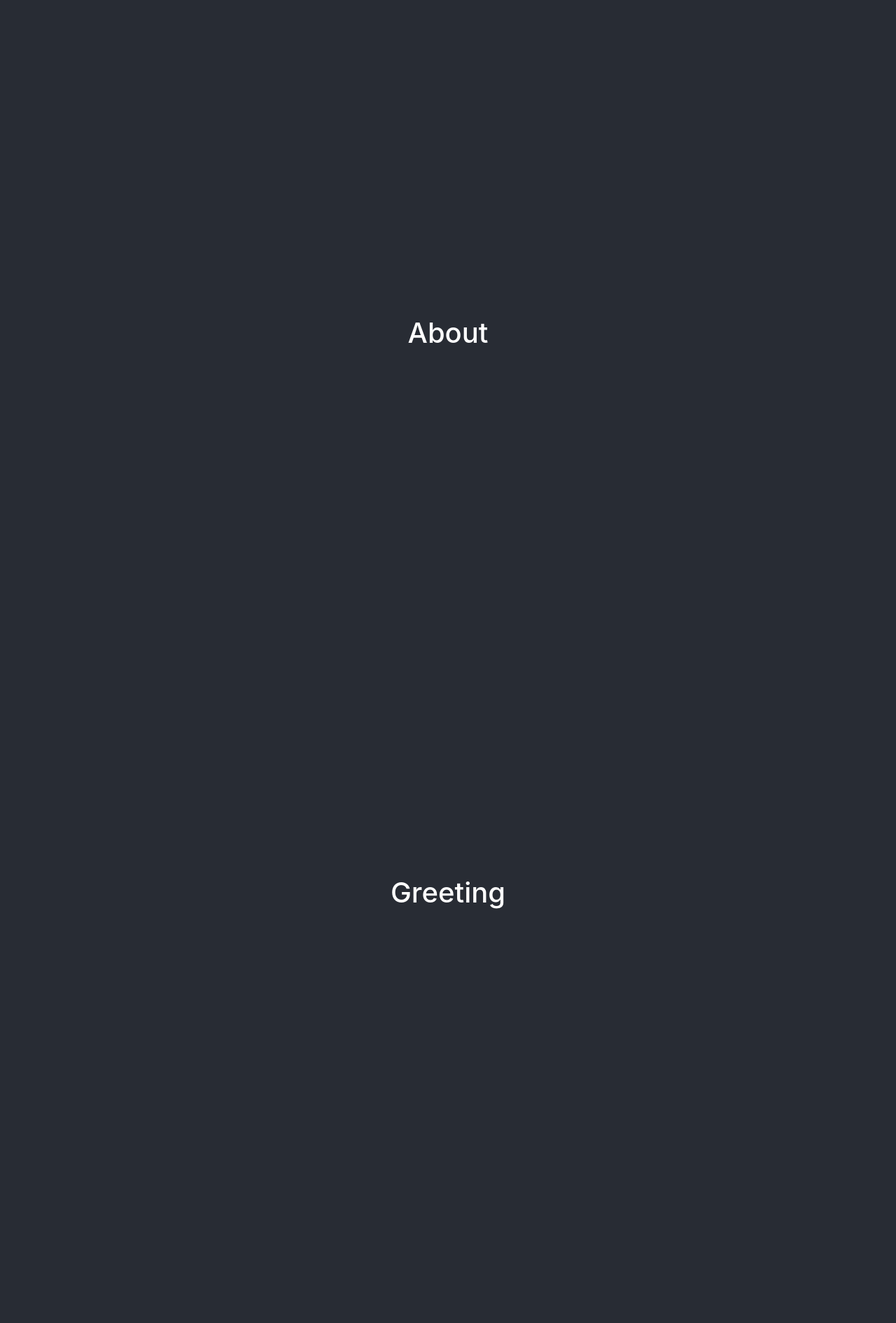
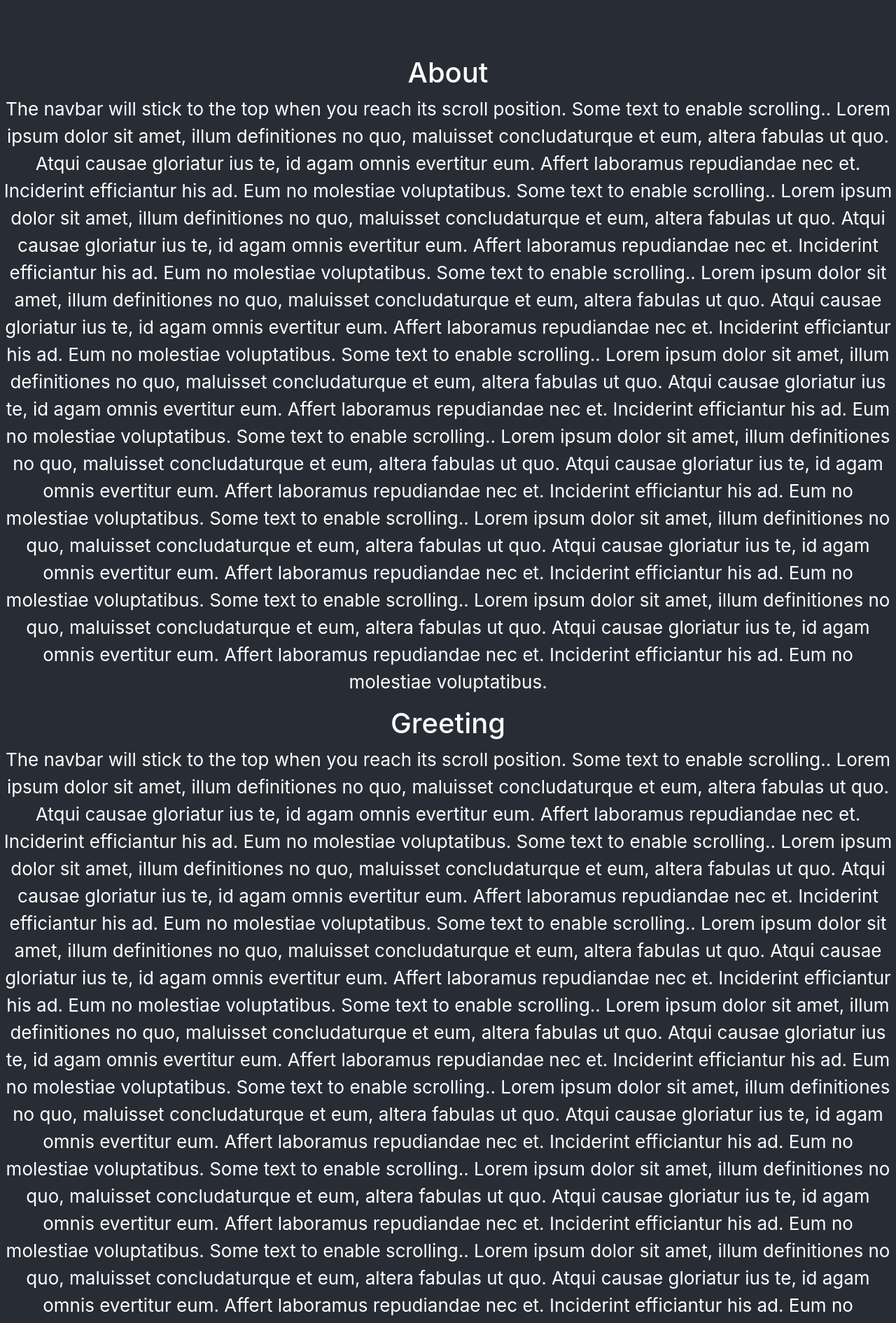
Before and after one commit to john-yo-ahn/hbcwebsite, a React (Create React App) app: page / in a window 1280 px wide. Shown: the part 720-2611 px from the top of the page at 70% size. Built offline with nearby package versions, Linux system fonts and the light colour scheme; the HTML template or start-up script is replaced by a standard one.

Commit message:
ADD: added sample  text for fitting

```diff
--- a/src/components/about.js
+++ b/src/components/about.js
@@ -18,6 +18,41 @@ function About() {
           Learn React
         </a> */}
         <h1>About</h1>
+        <p>
+          The navbar will stick to the top when you reach its scroll position.
+          Some text to enable scrolling.. Lorem ipsum dolor sit amet, illum
+          definitiones no quo, maluisset concludaturque et eum, altera fabulas
+          ut quo. Atqui causae gloriatur ius te, id agam omnis evertitur eum.
+          Affert laboramus repudiandae nec et. Inciderint efficiantur his ad.
+          Eum no molestiae voluptatibus. Some text to enable scrolling.. Lorem
+          ipsum dolor sit amet, illum definitiones no quo, maluisset
+          concludaturque et eum, altera fabulas ut quo. Atqui causae gloriatur
+          ius te, id agam omnis evertitur eum. Affert laboramus repudiandae nec
+          et. Inciderint efficiantur his ad. Eum no molestiae voluptatibus. Some
+          text to enable scrolling.. Lorem ipsum dolor sit amet, illum
+          definitiones no quo, maluisset concludaturque et eum, altera fabulas
+          ut quo. Atqui causae gloriatur ius te, id agam omnis evertitur eum.
+          Affert laboramus repudiandae nec et. Inciderint efficiantur his ad.
+          Eum no molestiae voluptatibus. Some text to enable scrolling.. Lorem
+          ipsum dolor sit amet, illum definitiones no quo, maluisset
+          concludaturque et eum, altera fabulas ut quo. Atqui causae gloriatur
+          ius te, id agam omnis evertitur eum. Affert laboramus repudiandae nec
+          et. Inciderint efficiantur his ad. Eum no molestiae voluptatibus. Some
+          text to enable scrolling.. Lorem ipsum dolor sit amet, illum
+          definitiones no quo, maluisset concludaturque et eum, altera fabulas
+          ut quo. Atqui causae gloriatur ius te, id agam omnis evertitur eum.
+          Affert laboramus repudiandae nec et. Inciderint efficiantur his ad.
+          Eum no molestiae voluptatibus. Some text to enable scrolling.. Lorem
+          ipsum dolor sit amet, illum definitiones no quo, maluisset
+          concludaturque et eum, altera fabulas ut quo. Atqui causae gloriatur
+          ius te, id agam omnis evertitur eum. Affert laboramus repudiandae nec
+          et. Inciderint efficiantur his ad. Eum no molestiae voluptatibus. Some
+          text to enable scrolling.. Lorem ipsum dolor sit amet, illum
+          definitiones no quo, maluisset concludaturque et eum, altera fabulas
+          ut quo. Atqui causae gloriatur ius te, id agam omnis evertitur eum.
+          Affert laboramus repudiandae nec et. Inciderint efficiantur his ad.
+          Eum no molestiae voluptatibus.
+        </p>
       </header>
     </div>
   );
--- a/src/components/greeting.js
+++ b/src/components/greeting.js
@@ -18,6 +18,41 @@ function Greeting() {
           Learn React
         </a> */}
         <h1>Greeting</h1>
+        <p>
+          The navbar will stick to the top when you reach its scroll position.
+          Some text to enable scrolling.. Lorem ipsum dolor sit amet, illum
+          definitiones no quo, maluisset concludaturque et eum, altera fabulas
+          ut quo. Atqui causae gloriatur ius te, id agam omnis evertitur eum.
+          Affert laboramus repudiandae nec et. Inciderint efficiantur his ad.
+          Eum no molestiae voluptatibus. Some text to enable scrolling.. Lorem
+          ipsum dolor sit amet, illum definitiones no quo, maluisset
+          concludaturque et eum, altera fabulas ut quo. Atqui causae gloriatur
+          ius te, id agam omnis evertitur eum. Affert laboramus repudiandae nec
+          et. Inciderint efficiantur his ad. Eum no molestiae voluptatibus. Some
+          text to enable scrolling.. Lorem ipsum dolor sit amet, illum
+          definitiones no quo, maluisset concludaturque et eum, altera fabulas
+          ut quo. Atqui causae gloriatur ius te, id agam omnis evertitur eum.
+          Affert laboramus repudiandae nec et. Inciderint efficiantur his ad.
+          Eum no molestiae voluptatibus. Some text to enable scrolling.. Lorem
+          ipsum dolor sit amet, illum definitiones no quo, maluisset
+          concludaturque et eum, altera fabulas ut quo. Atqui causae gloriatur
+          ius te, id agam omnis evertitur eum. Affert laboramus repudiandae nec
+          et. Inciderint efficiantur his ad. Eum no molestiae voluptatibus. Some
+          text to enable scrolling.. Lorem ipsum dolor sit amet, illum
+          definitiones no quo, maluisset concludaturque et eum, altera fabulas
+          ut quo. Atqui causae gloriatur ius te, id agam omnis evertitur eum.
+          Affert laboramus repudiandae nec et. Inciderint efficiantur his ad.
+          Eum no molestiae voluptatibus. Some text to enable scrolling.. Lorem
+          ipsum dolor sit amet, illum definitiones no quo, maluisset
+          concludaturque et eum, altera fabulas ut quo. Atqui causae gloriatur
+          ius te, id agam omnis evertitur eum. Affert laboramus repudiandae nec
+          et. Inciderint efficiantur his ad. Eum no molestiae voluptatibus. Some
+          text to enable scrolling.. Lorem ipsum dolor sit amet, illum
+          definitiones no quo, maluisset concludaturque et eum, altera fabulas
+          ut quo. Atqui causae gloriatur ius te, id agam omnis evertitur eum.
+          Affert laboramus repudiandae nec et. Inciderint efficiantur his ad.
+          Eum no molestiae voluptatibus.
+        </p>
       </header>
     </div>
   );
--- a/src/components/navbar.js
+++ b/src/components/navbar.js
@@ -19,20 +19,15 @@ import Contact from "../components/contact"
 function Navbar() {
   return (
     <div>
-      <div>
+      <div class="text-responsive">
         <nav
           id="navbar-example2"
-          class="navbar navbar-light fixed-top bg-light px-3"
+          class="navbar navbar-light fixed-top bg-light px-.5"
         >
           <a class="navbar-brand" href="#Home">
             Holy City Bethesda Church
           </a>
           <ul class="nav nav-pills">
-            <li class="nav-item">
-              <a class="nav-link" href="#Home">
-                Home
-              </a>
-            </li>
             <li class="nav-item">
               <a class="nav-link" href="#About">
                 About
--- a/src/styles/navbar.css
+++ b/src/styles/navbar.css
@@ -0,0 +1,10 @@
+.text-responsive{
+    font-size: calc(100% + lvw + lvh)
+}
+.navbar-brand{
+    font-size: 1vw
+}
+.nav-item{
+    font-size: vw
+
+}
```
Also changed, not shown: assets/cropped-logo.jpeg (added).
